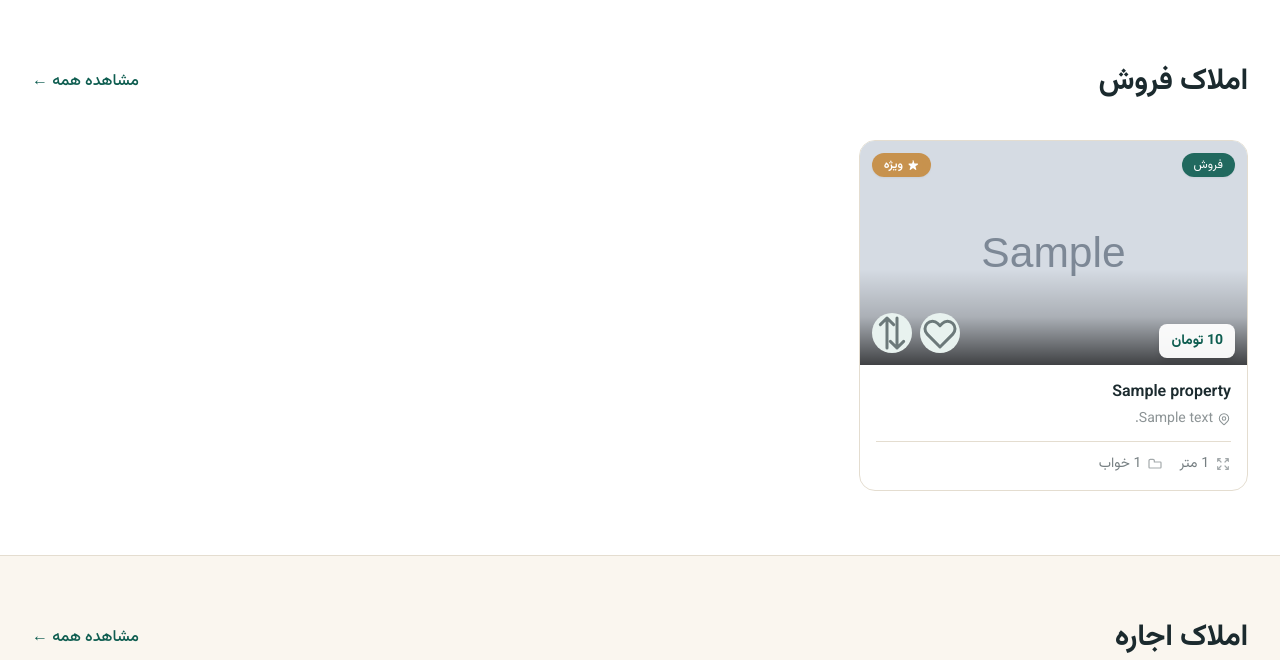
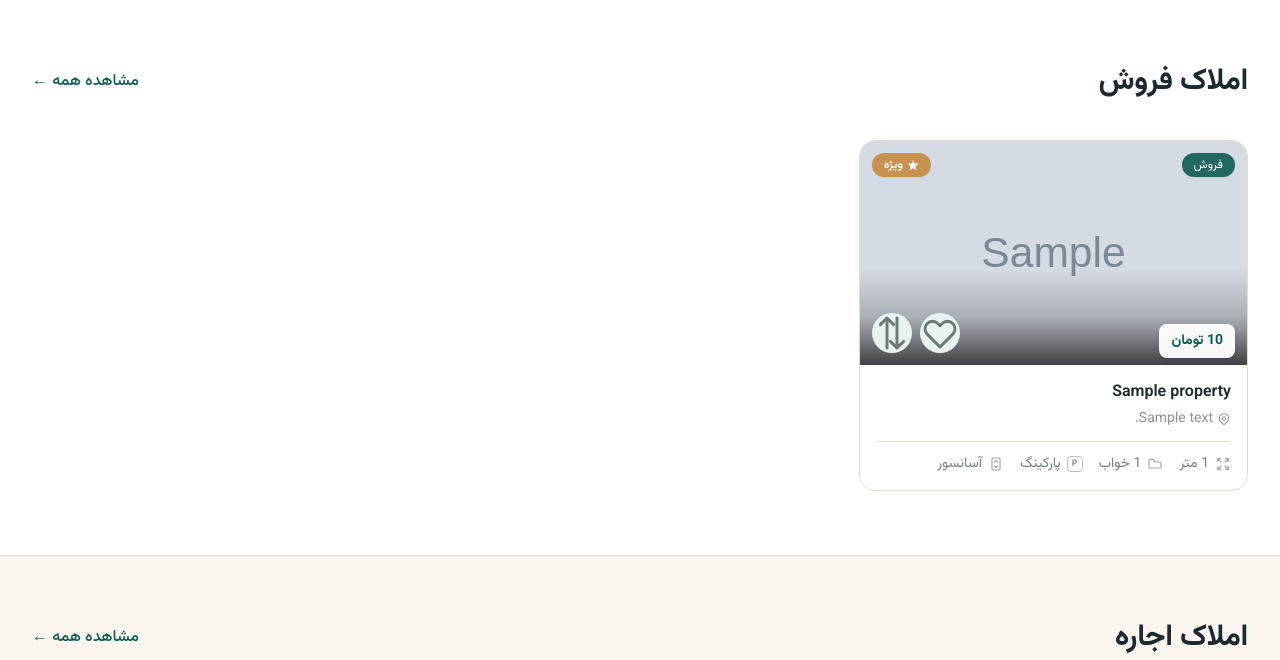
Before and after one commit to nimakhadeh/parseh-property-platform, a Django app: page / in a window 1280 px wide. Shown: the part 1022-1682 px from the top of the page. Run offline with Django 5.2, Linux system fonts and the light colour scheme; tables that the repository leaves empty hold one stand-in row (values such as "Sample post"); grey boxes marked "Sample" are stand-in pictures; data that the repository does not hold is empty; parts of the project's set-up code (start-up, migrations or seed data) failed here and were passed over; some libraries are stand-ins or nearby versions.

Commit message:
UI Phase 2: add amenity icons to property card
Property cards previously only showed area and room count. Add compact
parking/elevator indicators (conditionally shown) to the meta row, matching
the amenity-badge pattern common on real-estate listing sites.

Co-Authored-By: Claude Sonnet 5 <noreply@anthropic.com>

```diff
--- a/apps/properties/templates/properties/property_card.html
+++ b/apps/properties/templates/properties/property_card.html
@@ -56,7 +56,7 @@
             </svg>
             {{ property.address }}
         </p>
-        <div class="flex items-center gap-4 text-sm text-ink/60 border-t border-line pt-3">
+        <div class="flex items-center flex-wrap gap-x-4 gap-y-2 text-sm text-ink/60 border-t border-line pt-3">
             <span class="flex items-center gap-1.5">
                 <svg xmlns="http://www.w3.org/2000/svg" class="w-4 h-4 text-ink/40" fill="none" viewBox="0 0 24 24" stroke="currentColor" stroke-width="1.8">
                     <path stroke-linecap="round" stroke-linejoin="round" d="M4 8V4m0 0h4M4 4l5 5m11-5h-4m4 0v4m0-4l-5 5M4 16v4m0 0h4m-4 0l5-5m11 5l-5-5m5 5v-4m0 4h-4" />
@@ -69,6 +69,21 @@
                 </svg>
                 {{ property.rooms }} خواب
             </span>
+            {% if property.has_parking %}
+            <span class="flex items-center gap-1.5" title="پارکینگ">
+                <span class="w-4 h-4 rounded border border-ink/30 text-[9px] font-bold flex items-center justify-center text-ink/50 shrink-0">P</span>
+                پارکینگ
+            </span>
+            {% endif %}
+            {% if property.has_elevator %}
+            <span class="flex items-center gap-1.5" title="آسانسور">
+                <svg xmlns="http://www.w3.org/2000/svg" class="w-4 h-4 text-ink/40" fill="none" viewBox="0 0 24 24" stroke="currentColor" stroke-width="1.8">
+                    <rect x="6" y="3" width="12" height="18" rx="1.5"/>
+                    <path stroke-linecap="round" stroke-linejoin="round" d="M10 9l2-2 2 2m-4 6l2 2 2-2"/>
+                </svg>
+                آسانسور
+            </span>
+            {% endif %}
         </div>
     </div>
 </div>
```
